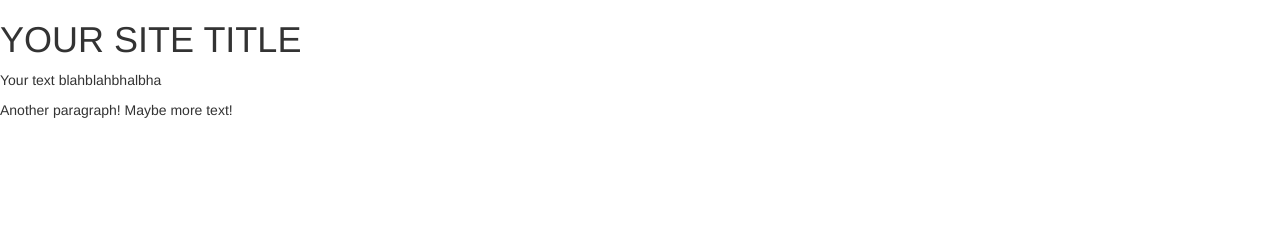
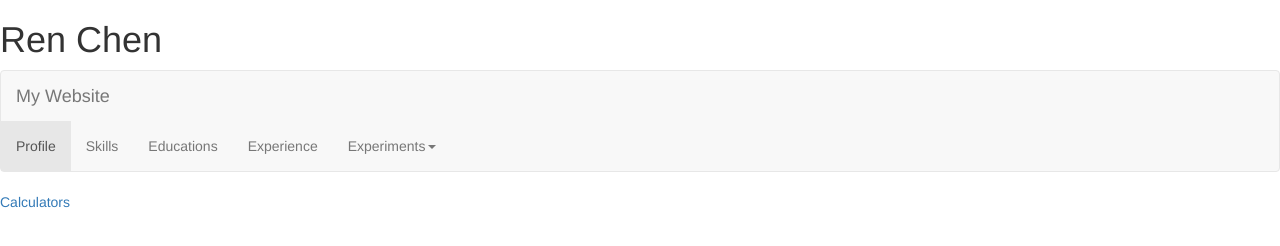
Before and after one commit to RenChenLD/renchenld.github.io, a plain HTML site: page index.html in a window 1280 px wide. Drawn offline with nearby package versions, Linux system fonts and the light colour scheme.

Commit message:
2nd commit

```diff
--- a/index.html
+++ b/index.html
@@ -7,8 +7,26 @@
   href="https://maxcdn.bootstrapcdn.com/bootstrap/3.3.4/css/bootstrap.min.css">
 </head>
 <body>
-  <h1>YOUR SITE TITLE</h1>
-  <p>Your text blahblahbhalbha</p>
-  <p>Another paragraph!  Maybe more text!</p>
+  <h1 class="">Ren Chen</h1>
+  <nav class="navbar navbar-default">
+  	<div class="container-fluid">
+  		<div class="navbar-header"><a href="#" class="navbar-brand">My Website</a></div>
+  	</div>
+  <ul class="nav navbar-nav">
+  	<li class="active"><a href='#'>Profile</a></li>
+  	<li><a href='#'>Skills</a></li>
+  	<li><a href='#'>Educations</a></li>
+  	<li><a href="#">Experience</a></li>
+  	<li class="dropdown"><a href="#" class="dropdown-toggle" data-toggle="dropdown">Experiments<span class="caret"></span></a>
+  	<ul class="dropdown-menu">
+  		<li><a href="calculator">Calculator</a></li>
+  	</ul>
+  	</li>
+  </ul>
+  </nav>
+  </div>
+  <div id="calculator">
+  <a href="#">Calculators</a>
+  </div>
 </body>
 </html>
```
